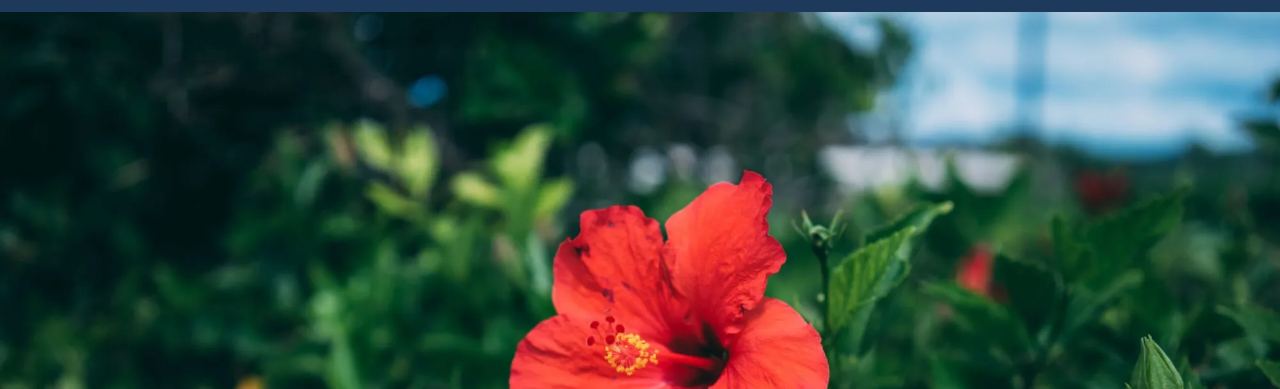
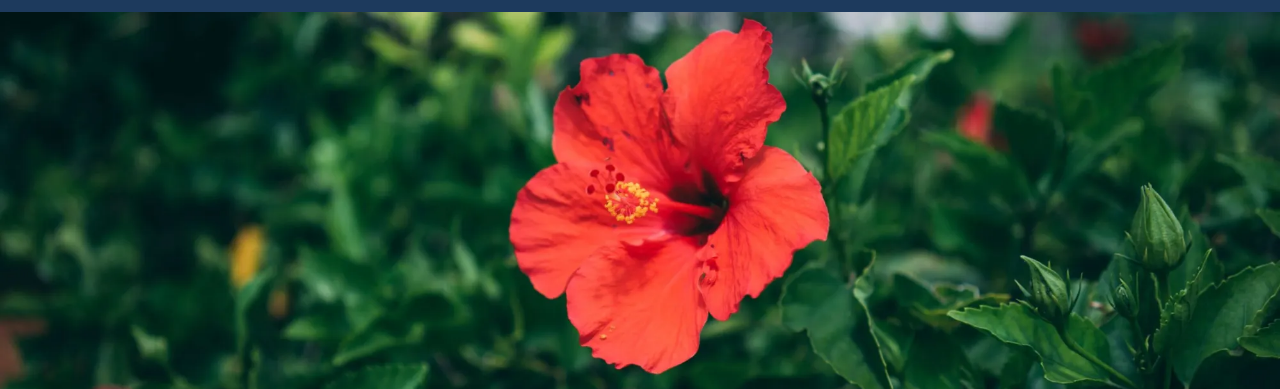
Before and after one commit to guilleVF/casaGestalt, a website: page pages/2.html in a window 1280 px wide. Shown: the part 57-446 px from the top of the page. Drawn offline with Linux system fonts and the light colour scheme.

Commit message:
fix: hero card2 object-position 50% 50%

```diff
--- a/css/casagestalt.css
+++ b/css/casagestalt.css
@@ -342,7 +342,7 @@ h1, h2, h3 { font-family: var(--font-display); color: var(--azul-900); line-heig
 .page-hero { height: 280px; overflow: hidden; box-shadow: var(--sh-md); }
 .page-hero img { width: 100%; height: 100%; object-fit: cover; }
 .hero1 img { object-position: 50% 50%; }
-.hero2 img { object-position: 50% 18%; }
+.hero2 img { object-position: 50% 50%; }
 .hero7 img { object-position: 50% 36%; }
 
 /* Text block páginas internas */
```
